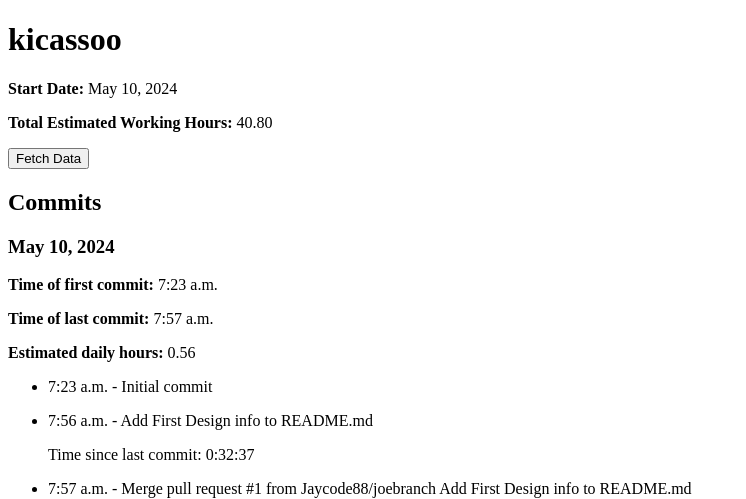
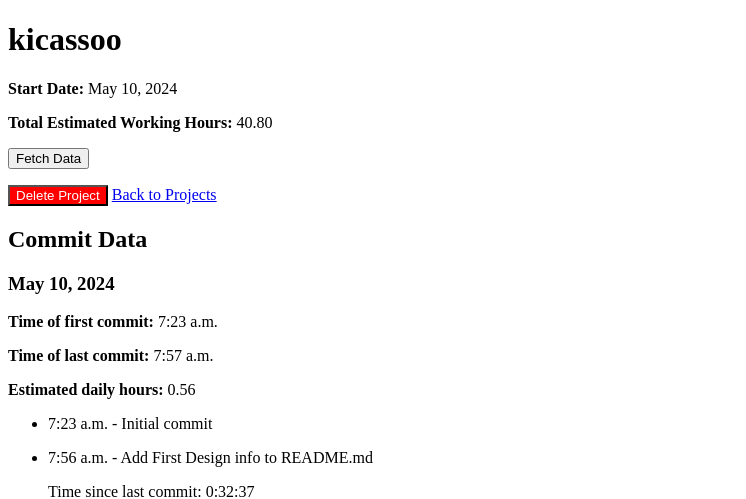
Before and after one commit to Jaycode88/project-tracker, a Django app: page /project/8/ in a window 1280 px wide. Shown: the top 499 px of the page, without its empty margins (0-746 px from the left). Run offline with Django 5.2, Linux system fonts and the light colour scheme; data comes from the database, SQL or seed files in the repository; both versions use the stored data as it was after the commit.

Commit message:
Add Delete button and functionality, Improve project detail page layout

```diff
--- a/project_tracker/project_tracker/urls.py
+++ b/project_tracker/project_tracker/urls.py
@@ -25,4 +25,5 @@ urlpatterns = [
     path('project/<int:project_id>/', views.project_detail, name='project_detail'),
     path('projects/<int:project_id>/fetch_commits/', views.fetch_commits, name='fetch_commits'),
     path('add_project/', views.project_list, name='add_project'),
+    path('projects/<int:project_id>/delete/', views.delete_project, name='delete_project'),
 ]
--- a/project_tracker/tracking/templates/tracking/project_detail.html
+++ b/project_tracker/tracking/templates/tracking/project_detail.html
@@ -18,7 +18,15 @@
         data-fetch-url="{% url 'fetch_commits' project.id %}">Fetch Data</button>
     <p id="fetch-status"></p>
 
-    <h2>Commits</h2>
+    <form action="{% url 'delete_project' project.id %}" method="post" style="display:inline;">
+        {% csrf_token %}
+        <button type="submit" style="background-color:red;color:white;">Delete Project</button>
+    </form>
+
+    <a href="{% url 'project_list' %}">Back to Projects</a>
+
+    {% if grouped_commits %}
+    <h2>Commit Data</h2>
     {% for date, commits in grouped_commits %}
     <h3>{{ date }}</h3>
 
@@ -50,7 +58,12 @@
     <button id="fetch-commits" data-project-id="{{ project.id }}"
         data-fetch-url="{% url 'fetch_commits' project.id %}">Fetch Data</button>
     <p id="fetch-status"></p>
+    <form action="{% url 'delete_project' project.id %}" method="post" style="display:inline;">
+        {% csrf_token %}
+        <button type="submit" style="background-color:red;color:white;">Delete Project</button>
+    </form>
     <a href="{% url 'project_list' %}">Back to Projects</a>
+    {% endif %}
 
 </body>
 
--- a/project_tracker/tracking/views.py
+++ b/project_tracker/tracking/views.py
@@ -62,3 +62,11 @@ def fetch_commits(request, project_id):
         return JsonResponse({'status': 'success', 'message': f'Fetched commits for project {project_id}'})
     except Exception as e:
         return JsonResponse({'status': 'error', 'message': str(e)})
+
+
+def delete_project(request, project_id):
+    project = get_object_or_404(Project, pk=project_id)
+    if request.method == 'POST':
+        project.delete()
+        return redirect('project_list')
+    return render(request, 'tracking/project_confirm_delete.html', {'project': project})
```
Also changed, not shown: project_tracker/tracking/templates/tracking/project_confirm_delete.html (added, +17 -0 lines), project_tracker/db.sqlite3.
